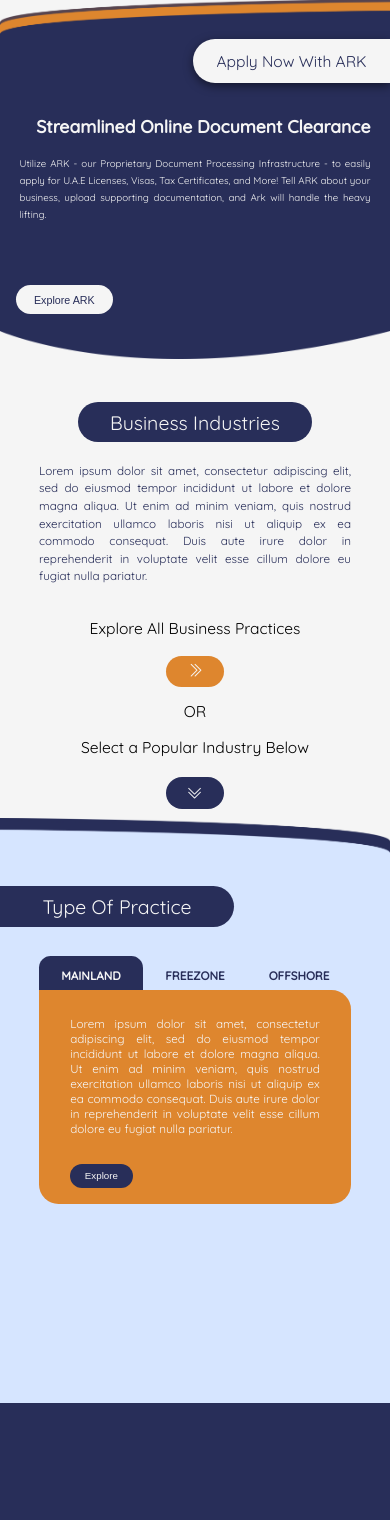
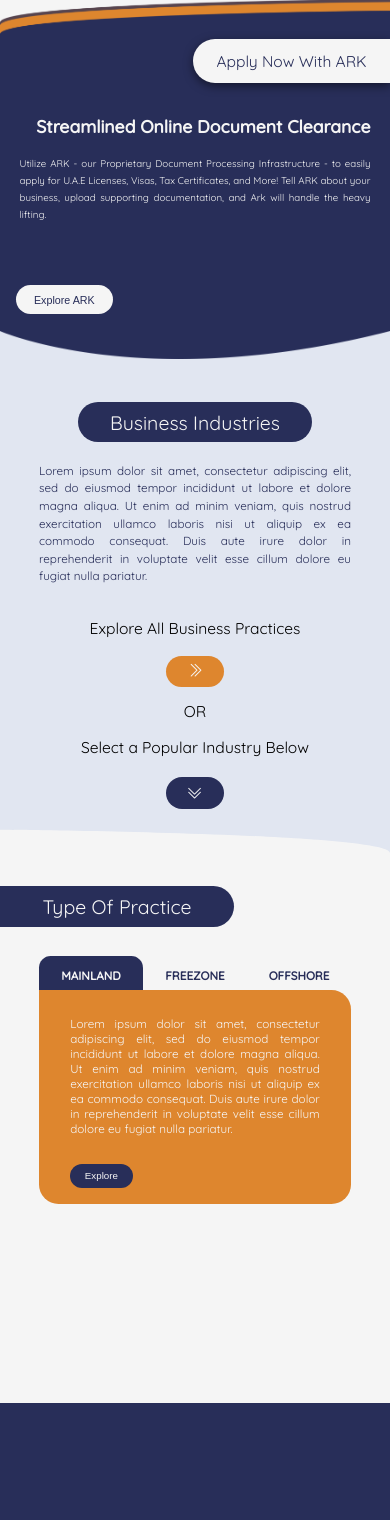
Before and after one commit to arkkdev/OACONSULTANCY, a Flask app: template templates/index.html in a window 390 px wide. Shown: the part 843-2363 px from the top of the page. Run offline with Flask 3, Linux system fonts and the light colour scheme; the template is opened without the code that fills it, so the values that code supplies are empty.

Commit message:
mobile overhaul test 27 color change

```diff
--- a/static/css styles/homestyle.css
+++ b/static/css styles/homestyle.css
@@ -193,7 +193,7 @@ box-shadow: 0 3px 10px rgb(0 0 0 / 0.5)}
 .square_container {
     max-width: 100%;
     margin: 0; width: 100%; height: 125vw;
-    background-color: whitesmoke;
+    background-color: #e1e6f1;
     position: relative;
 }
 .square_top {
@@ -331,7 +331,7 @@ box-shadow: 0 3px 10px rgb(0 0 0 / 0.5)}
     position: relative;
     height: 150vw; width: 100%;
     font-family: 'Quicksand', sans-serif;
-    background: #d6e5ff;}
+    background: whitesmoke;}
 
 .pre_foot h1 {
     position: relative;
--- a/templates/index.html
+++ b/templates/index.html
@@ -504,7 +504,7 @@
     </div>
 
     <div class="pre_foot">
-        <img src="../static/images/deco4-white.png" alt="">
+        <img src="../static/images/deco4-lightblue.svg" alt="">
         <h1>Type Of Practice</h1>
         <ul class="practice_types">
             <li>
```
Also changed, not shown: static/images/deco4-lightblue.svg (added).
